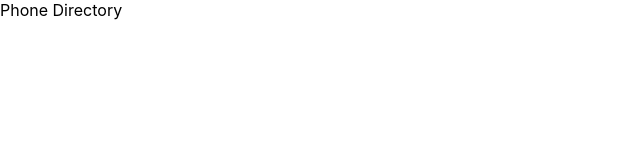
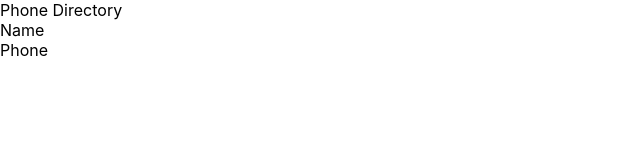
Before and after one commit to tbhuria/phone-directory, a React (Create React App) app: page / in a window 1280 px wide. Shown: the top 160 px of the page, without its empty margins (0-640 px from the left). Built offline with nearby package versions, Linux system fonts and the light colour scheme.

Commit message:
Created Skeleton of Home Page

```diff
--- a/src/App.js
+++ b/src/App.js
@@ -4,7 +4,13 @@ import React from 'react';
 function App() {
   return (
     <div>
-      Phone Directory
+      <div class="header">
+        Phone Directory
+      </div>
+      <div>
+        <span>Name</span><br />
+        <span>Phone</span>
+      </div>
     </div>
   );
 }
```
